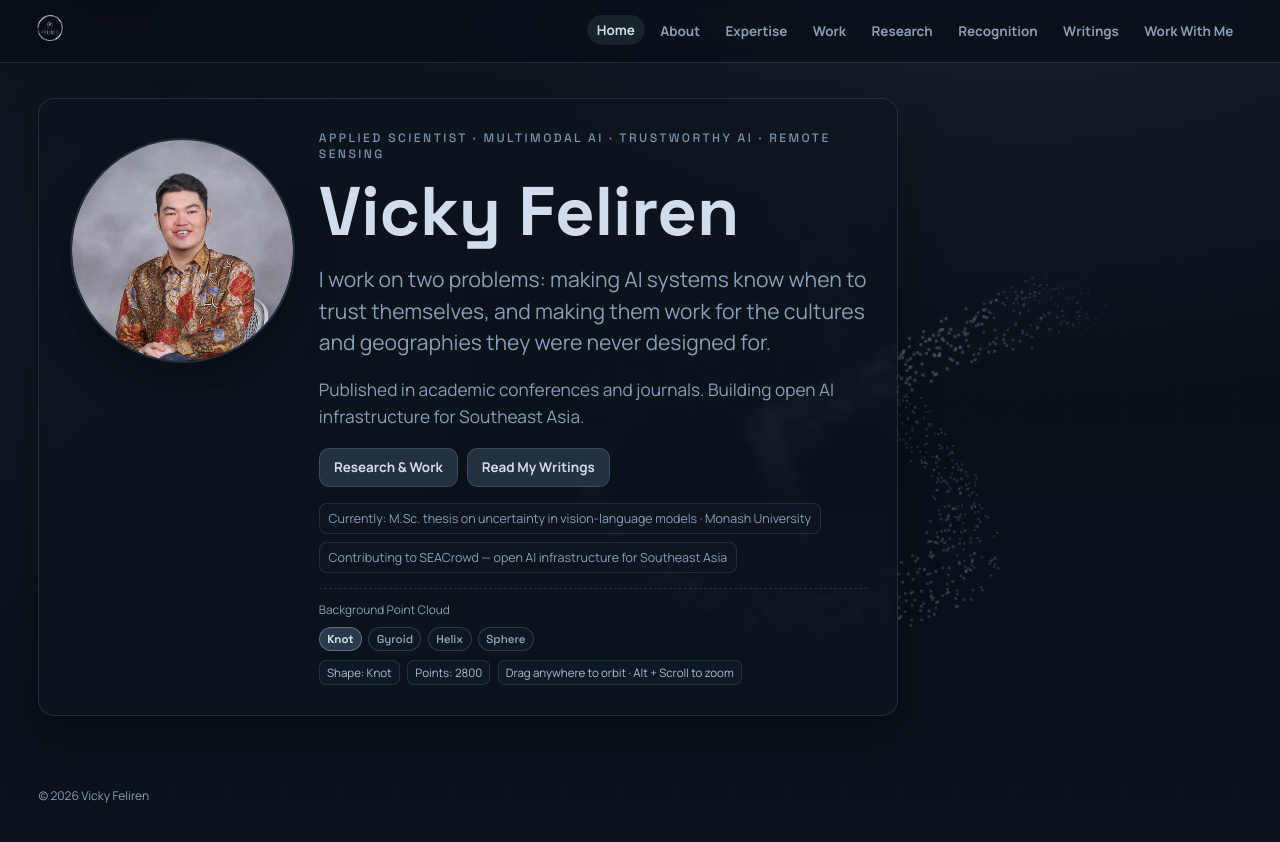
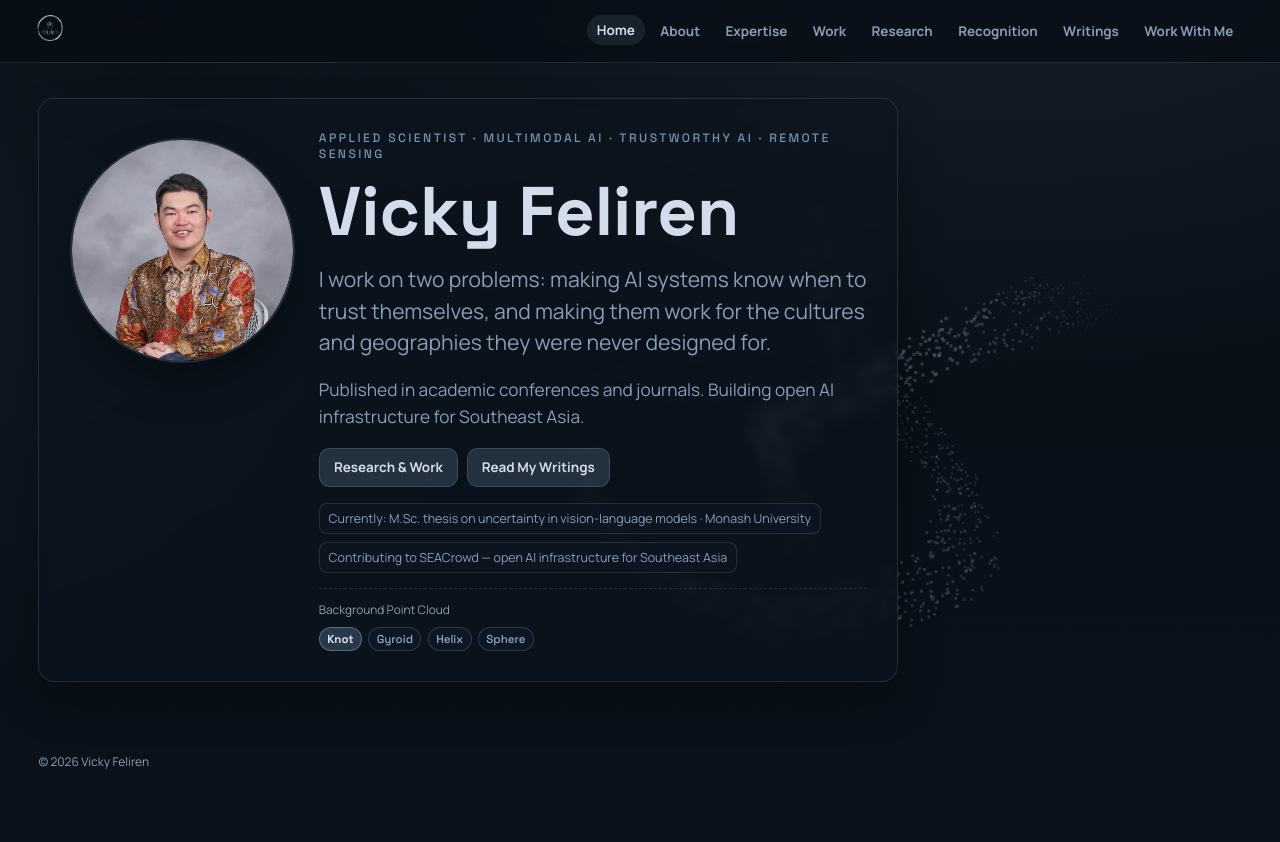
Before and after one commit to Feliren88/feliren88.github.io, a Jekyll site: the page built from index.html, in a window 1280 px wide. Shown: the top 842 px of the page. Built offline with Jekyll 4.4.1, drawn with Linux system fonts in a browser that asks for light colours.

Commit message:
Remove Shape: Sphere, Points: 2800, and drag instruction text from bg-controls

```diff
--- a/index.html
+++ b/index.html
@@ -35,11 +35,6 @@ description: Applied Scientist working on trustworthy multimodal AI and cultural
           <button class="shape-btn" type="button" data-shape="helix">Helix</button>
           <button class="shape-btn" type="button" data-shape="sphere">Sphere</button>
         </div>
-        <div class="lab-foot">
-          <span id="shape-label">Shape: Knot</span>
-          <span id="point-count">Points: 2800</span>
-          <span>Drag anywhere to orbit · Alt + Scroll to zoom</span>
-        </div>
       </div>
     </div>
   </div>
```
